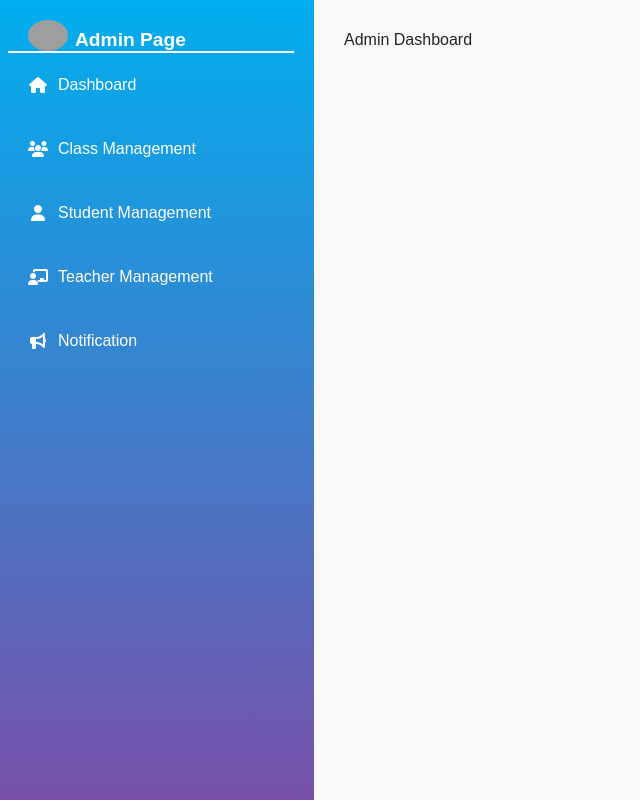
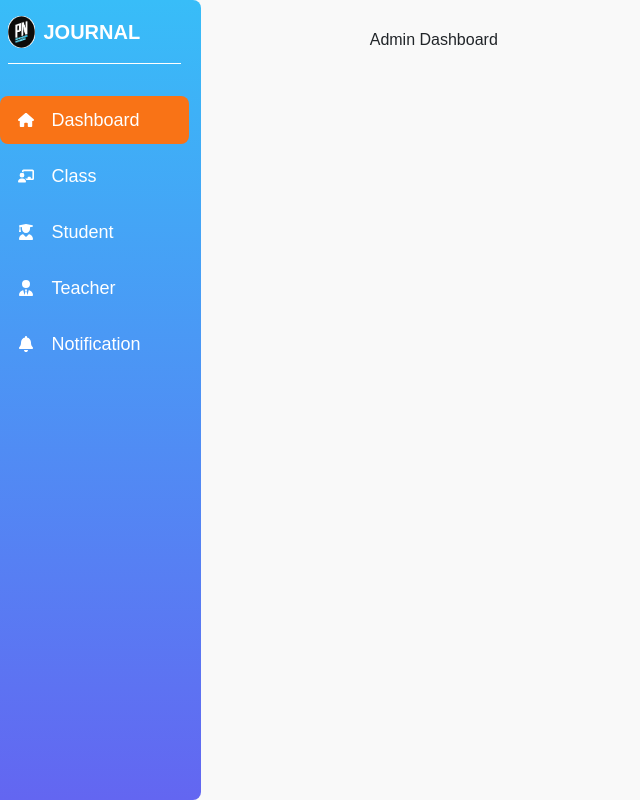
Before and after one commit to TranHoangXuanNguyen/adv_project_FE, a React (Create React App) app: page /admin in a window 1280 px wide. Shown: the whole page, without its empty margins (0-640 px from the left). Built offline with nearby package versions, Linux system fonts and the light colour scheme; no server answers; grey boxes are pictures that could not be loaded.

Commit message:
donefix_classadmin

```diff
--- a/package.json
+++ b/package.json
@@ -9,6 +9,7 @@
     "@fortawesome/free-solid-svg-icons": "^6.7.2",
     "@fortawesome/react-fontawesome": "^0.2.2",
     "@mui/icons-material": "^5.17.1",
+    "@mui/joy": "^5.0.0-beta.52",
     "@mui/material": "^5.17.1",
     "@mui/system": "^5.17.1",
     "@testing-library/dom": "^10.4.0",
@@ -16,7 +17,7 @@
     "@testing-library/react": "^16.3.0",
     "@testing-library/user-event": "^13.5.0",
     "axios": "^1.9.0",
-    "firebase": "^11.8.0",
+    "firebase": "^11.8.1",
     "jwt-decode": "^4.0.0",
     "react": "^19.1.0",
     "react-circular-progressbar": "^2.2.0",
--- a/src/assets/css/layouts/admin.css
+++ b/src/assets/css/layouts/admin.css
@@ -20,6 +20,15 @@ background: linear-gradient(to bottom, #00AEEF, #7851A9);
 color: white;
 padding: 20px;
 }
+.sidebar {
+  width: 16.6666%;
+  height: 100vh;
+  display: flex;
+  flex-direction: column;
+  align-items: center;
+  background: linear-gradient(to bottom, #38bdf8, #6366f1);
+  border-radius: 0.5rem;
+}
 
   .sidebar h3 {
     font-size: 1.2rem;
@@ -39,26 +48,6 @@ border-top: 2px solid white;
 opacity: 1;
 }
 
-.sub-sidebar {
-display: flex;
-align-items: center;
-gap: 10px;
-cursor: pointer;
-padding:20px;
-}
-.sub-sidebar:hover{
-background-color: #00AEEF;
-cursor: pointer;
-}
-.sub-sidebar i {
-width: 20px;
-text-align: center;
-}
-
-  .sub-sidebar p{
-    margin-bottom: 0px;
-
-  }
 
   .content {
     padding: 30px;
--- a/src/components/admin/SideBar.jsx
+++ b/src/components/admin/SideBar.jsx
@@ -1,41 +1,73 @@
-import { Outlet, Link } from 'react-router-dom';
-const SideBar  = () => {
-    return( <div className="col-md-3 sidebar">
-        <div className="text-center">
-          <img
-            src="https://scontent.fdad3-6.fna.fbcdn.net/v/t39.30808-6/274020013_4365387626894386_2341052036053873144_n.jpg?_nc_cat=111&ccb=1-7&_nc_sid=6ee11a&_nc_eui2=AeHNPj5KOVeSRugB7jT8v8eCm3rDF9sGHGabesMX2wYcZvIExXyEbqGSvlLpf8bXtdLXJRsdhPMGgZclZvCP0AQc&_nc_ohc=uEJ_FYcjCJ0Q7kNvwHqjQA_&_nc_oc=Adkwfy-OZ4eZg1JJWv30nO5yCRkT9nCTIdTGioTcyNqkRW9IMCQY1JqVe2eproCpnpE&_nc_zt=23&_nc_ht=scontent.fdad3-6.fna&_nc_gid=wV6I19gxYnoXONGxTg9qbA&oh=00_AfIf-ZGpK-EZNpxLFIrTIzZzwfs4e59qv-Bg0YJ_DkoqFw&oe=68202927"
-            alt="logo"
-            className="img-fluid rounded-circle"
-            style={{ width: 40 }}
-          />
-          <h3 className="mt-2">Admin Page</h3>
+import { NavLink } from 'react-router-dom';
+import {
+  FaHouse,
+  FaChalkboardUser,
+  FaUserGraduate,
+  FaUserTie,
+  FaBell
+} from 'react-icons/fa6';
+import pnlogo from "../../assets/img/pnlogo.png";
+
+export default function SideBar() {
+  return (
+    <div className="fixed  w-1/6 h-screen flex flex-col items-center bg-gradient-to-b from-sky-400 to-indigo-500 rounded-lg">
+      {/* Title */}
+       <div className="w-11/12 h-16 border-b border-white mb-8 flex items-center text-white">
+        <div className="w-8 h-8 mr-2 flex items-center justify-center bg-white rounded-full">
+          <img src={pnlogo} alt="PNV Logo" className="w-full h-full rounded-full" />
         </div>
-        <hr className="bg-white" />
+        <div className="w-40 h-8 flex items-center font-bold text-xl">JOURNAL</div>
+      </div>
+      {/* Categories */}
+      <div className="w-full space-y-2">
+        {[
+          {
+            icon: <FaHouse />,
+            text: 'Dashboard',
+            to: '/admin'
+          },
+          {
+            icon: <FaChalkboardUser />,
+            text: 'Class ',
+            to: '/admin/addclass'
+          },
+          {
+            icon: <FaUserGraduate />,
+            text: 'Student ',
+            to: '/admin/addstudent'
+          },
+          {
+            icon: <FaUserTie />,
+            text: 'Teacher',
+            to: '/admin/addteacher'
+          },
+          {
+            icon: <FaBell />,
+            text: 'Notification',
+            to: '/admin/request'
+          },
 
+        ].map((item, index) => (
+          <NavLink
+  key={index}
+  to={item.to}
+  end={item.to === '/admin'}
+  className={({ isActive }) =>
+    `w-full h-12 flex items-center cursor-pointer transition-colors rounded-lg ${
+      isActive ? 'bg-orange-500 text-white' : 'text-white hover:bg-orange-400'
+    }`
+  }
+>
 
-        <Link to="/admin" className="sub-sidebar text-decoration-none">
-        <i className="fa fa-home" />
-        <p>Dashboard</p>
-      </Link>
-      <Link to="/admin/addclass" className="sub-sidebar text-decoration-none">
-        <i className="fa fa-users" />
-        <p>Class Management</p>
-      </Link>
-      <Link to="/admin/addstudent" className="sub-sidebar text-decoration-none">
-        <i className="fa fa-user" />
-        <p>Student Management</p>
-      </Link>
-      <Link to="/admin/addteacher" className="sub-sidebar text-decoration-none">
-        <i className="fas fa-chalkboard-teacher" />
-        <p>Teacher Management</p>
-      </Link>
-            <Link to="/admin/request" className="sub-sidebar text-decoration-none">
-        <i className="fa-solid fa-bullhorn"></i>
-        <p>Notification</p>
-      </Link>
-      </div>)
-
-
-}
-
-export default SideBar
+            <div className="w-8 h-8 ml-3 flex items-center justify-center">
+              {item.icon}
+            </div>
+            <div className="w-40 h-8 ml-3 flex items-center text-lg">
+              {item.text}
+            </div>
+          </NavLink>
+        ))}
+      </div>
+    </div>
+  );
+};
--- a/src/layouts/AdminLayout.jsx
+++ b/src/layouts/AdminLayout.jsx
@@ -7,7 +7,11 @@ export default function AdminLayout() {
       {/* Sidebar */}
       <SideBar />
       {/* Main Content */}
-        <Outlet />
+   <div className="w-full pl-[16.67%]">
+     <div className="flex justify-center items-start h-full">
+  <Outlet />
+</div>
+        </div>
     </div>
   </div>)
 
--- a/src/pages/admin/AddStudent.jsx
+++ b/src/pages/admin/AddStudent.jsx
@@ -42,7 +42,7 @@ const AddStudent = () => {
   };
 
   return (
-    <div className="col-md-9 content">
+    <div className="col-md-9 w-100  content">
       <div className="d-flex justify-content-between align-items-center mb-5">
         <h4 className="student-titlte">Add new student</h4>
         <i className="fa fa-user-circle fa-2x header-icon" />
--- a/src/pages/admin/AddTeacher.jsx
+++ b/src/pages/admin/AddTeacher.jsx
@@ -49,7 +49,7 @@ const AddTeacher = () => {
   };
 
   return (
-    <div className="col-md-9 content">
+    <div className="col-md-9 content w-100">
       <div className="d-flex justify-content-between align-items-center mb-5">
         <h4 className="student-titlte">Add new teacher</h4>
         <i className="fa fa-user-circle fa-2x header-icon" />
--- a/src/pages/admin/Request.jsx
+++ b/src/pages/admin/Request.jsx
@@ -35,7 +35,7 @@ useEffect(() => {
  }
 
   return (
-      <div className="col-md-9 content">
+      <div className="col-md-9 w-100 content">
       <div className="container py-4">
   <div className="card card-table">
     <div className="card-body bigbox">
```
Also changed, not shown: src/pages/admin/AddClass.jsx (+54 -43 lines), src/components/student/SideBar.jsx (line endings or trailing spaces), 1 other file (tests, documents, lock files or other folders).
